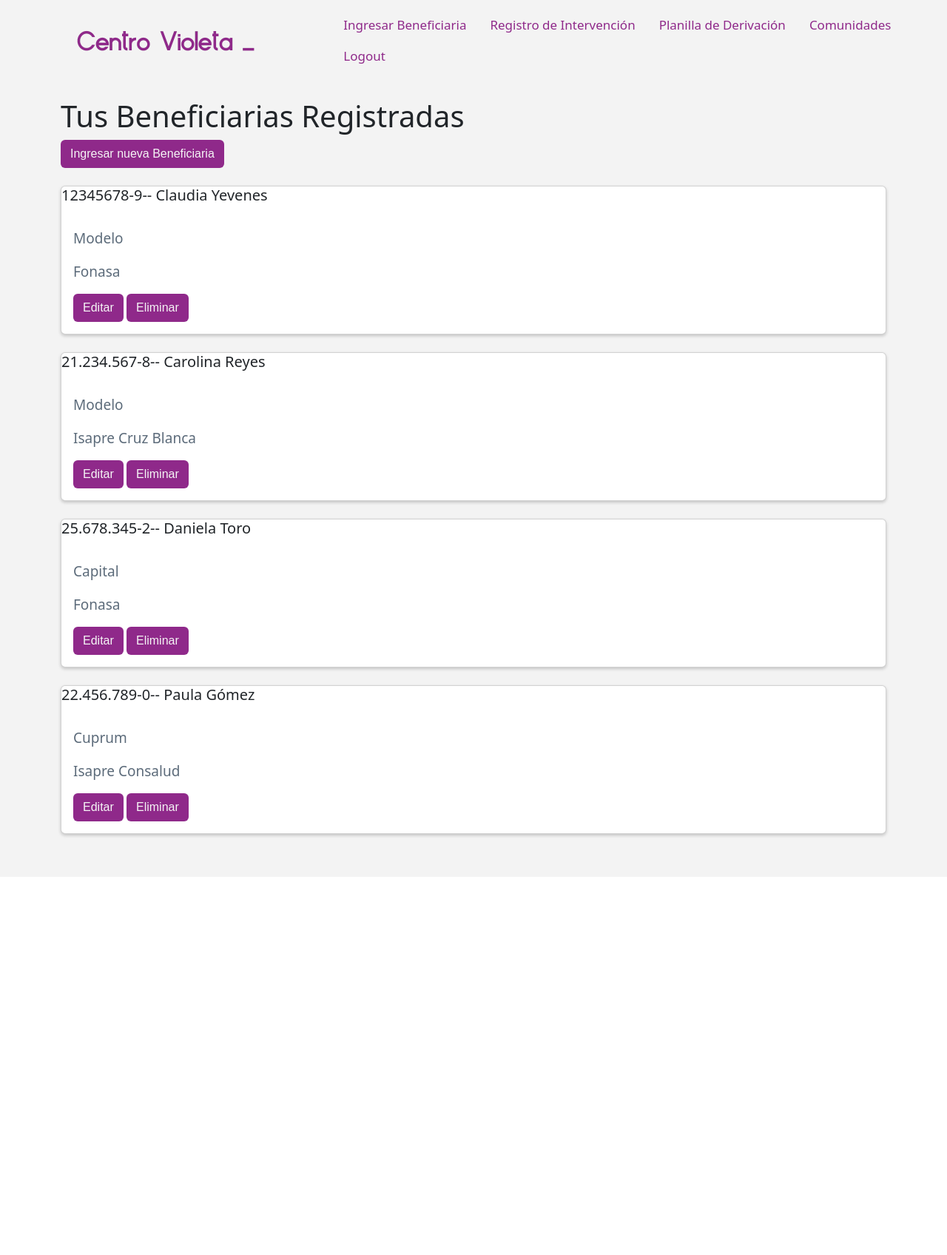
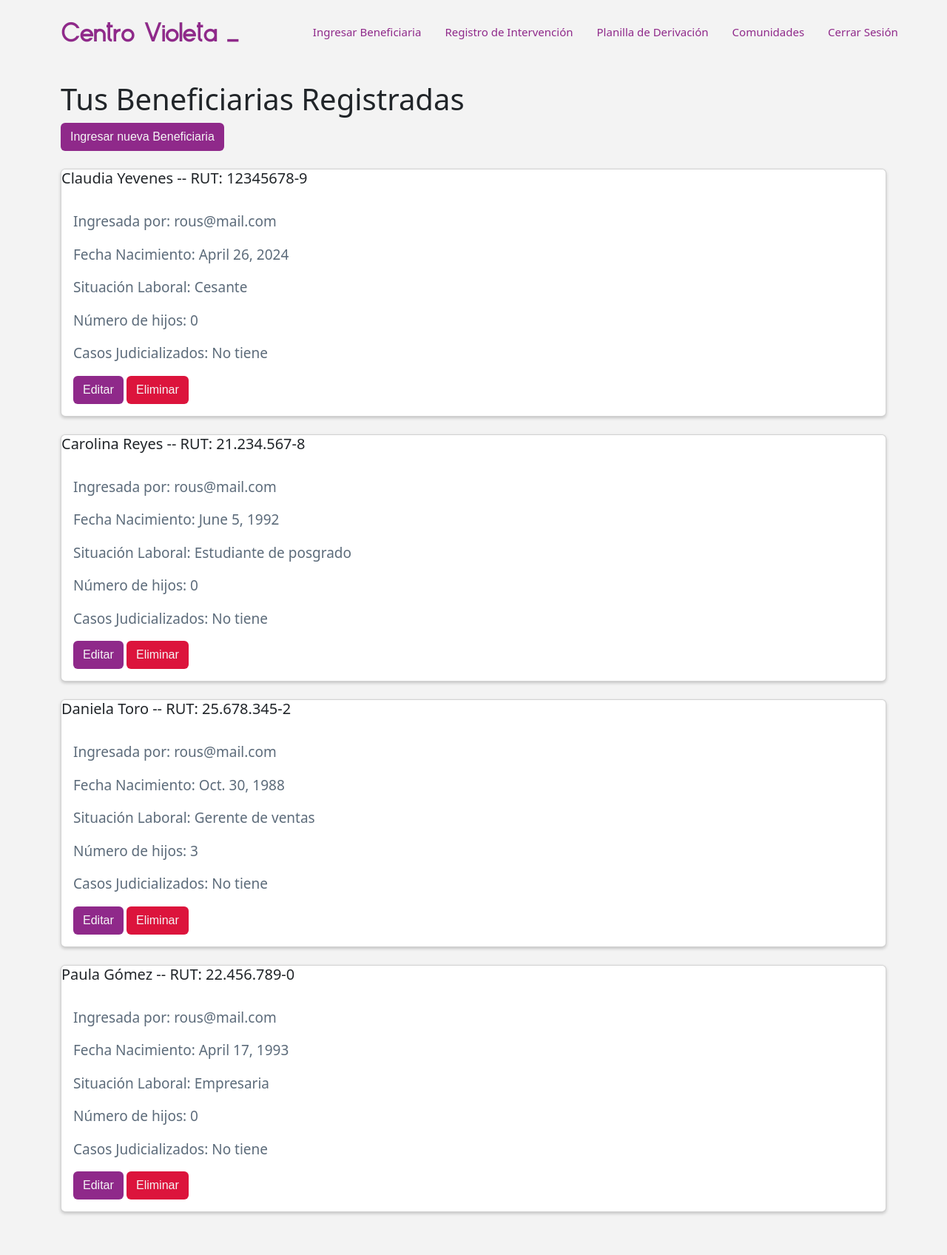
Before and after one commit to rociotatiana/centro_violeta, a Django app: page /tus_beneficiarias in a window 1280 px wide. Shown: the whole page at 74% size. Before the commit the page ends 1133 px from the top, so only its background shows below. Run offline with Django 5.2, Linux system fonts and the light colour scheme; a user stored in the database is signed in; data comes from the database, SQL or seed files in the repository; both versions use the stored data as it was after the commit.

Commit message:
fixes regarding frontend

```diff
--- a/base/models.py
+++ b/base/models.py
@@ -90,7 +90,7 @@ class Planilla_Derivacion(models.Model):
         ordering = ['-updated', '-created']
 
     def __str__(self):
-        return str(self.profesional_derivante)
+        return str(self.programa_destino)
 
 class Registro_Intervencion(models.Model):
     comuna = models.ForeignKey(Comuna, on_delete=models.SET_NULL, null=True)
--- a/base/templates/base/beneficiaria_form.html
+++ b/base/templates/base/beneficiaria_form.html
@@ -7,6 +7,11 @@
     {% csrf_token %}
     {% for field in form %}
     <div class="form__group field">
+      {% if field.errors %}
+      <div class="alert alert-danger" role="alert">
+        {{ field.errors }}
+      </div>
+      {% endif %}
       <label> {{ field.label }}</label>
       <div class="field">
         {{ field }}
--- a/base/templates/base/home.html
+++ b/base/templates/base/home.html
@@ -12,7 +12,7 @@
           <img src="#" class="card-img-top" alt="...">
           <div class="card-body rounded-9">
             <h5 class="card-title">Tus Beneficiarias</h5>
-            <p class="card-text">Lorem ipsum dolor sit amet consectetur adipisicing elit. Et, odit eligendi. Provident praesentium ipsa cumque quasi exercitationem nulla placeat optio culpa aliquam nostrum in, pariatur facilis nihil similique. Deleniti, incidunt?</p>
+            <p class="card-text">Lorem ipsum dolor sit amet consectetur adipisicing elit. </p>
             <br>
             <a href="{% url 'tus_beneficiarias' %}">
             <button>Ver Beneficiarias</button></a>
@@ -25,7 +25,7 @@
           <img src="#" class="card-img-top" alt="...">
           <div class="card-body">
             <h5 class="card-title">Tus Registros</h5>
-            <p class="card-text">Lorem ipsum dolor sit amet consectetur adipisicing elit. Quia, odio quidem vitae, porro accusantium laudantium voluptates incidunt natus, mollitia minus ipsa? Quidem ea pariatur labore, at ipsa maxime deserunt quae!</p>
+            <p class="card-text">Lorem ipsum dolor sit amet consectetur adipisicing elit. </p>
             <br>
             <a href="{% url 'tus_registros' %}">
               <button>Ver Registros de Intervención</button></a>
@@ -38,7 +38,7 @@
           <img src="#" class="card-img-top" alt="..." width="300">
           <div class="card-body">
             <h5 class="card-title">Tus Derivaciones</h5>
-            <p class="card-text">Lorem ipsum dolor sit, amet consectetur adipisicing elit. Voluptate provident repudiandae aliquam quam magni commodi aut consequatur incidunt a esse! Dolor quas voluptatem, nisi laudantium blanditiis cupiditate mollitia molestiae beatae!</p>
+            <p class="card-text">Lorem ipsum dolor sit, amet consectetur adipisicing elit. </p>
             <br>
             <a href="{% url 'tus_derivaciones' %}">
               <button>Ver Derivaciones</button></a>
--- a/base/templates/base/tus_beneficiarias.html
+++ b/base/templates/base/tus_beneficiarias.html
@@ -9,11 +9,14 @@
         {% for beneficiaria in beneficiarias %}
         <div class="card">
             <div class="card-title">
-            <h5>{{ beneficiaria.rut }}-- {{ beneficiaria.nombre }} {{ beneficiaria.apellido }}</h5>
+            <h5>{{ beneficiaria.nombre }} {{ beneficiaria.apellido }} -- RUT: {{ beneficiaria.rut }}</h5>
         </div>
         <div class="card-body">
-            <p> {{ beneficiaria.afp }}</p>
-            <p> {{ beneficiaria.seguro_medico }}</p>
+            <p> Ingresada por: {{ beneficiaria.profesional_que_ingresa }}</p>
+            <p>Fecha Nacimiento: {{ beneficiaria.fecha_nacimiento }}</p>
+            <p> Situación Laboral: {{ beneficiaria.situacion_laboral }}</p>
+            <p> Número de hijos: {{ beneficiaria.numero_hijos }}</p>
+            <p> Casos Judicializados: {{ beneficiaria.casos_judicializados }}</p>
             <a href="{% url 'actualizar_beneficiaria' beneficiaria.id %}"><button>Editar</button></a>
             <a href="{% url 'eliminar_beneficiaria' beneficiaria.id %}"><button class="btn-danger">Eliminar</button></a>
         </div>
--- a/base/templates/base/tus_derivaciones.html
+++ b/base/templates/base/tus_derivaciones.html
@@ -12,8 +12,8 @@
             <h5>Derivación a {{ derivacion.programa_destino }}-- {{ derivacion.beneficiaria }} </h5>
         </div>
         <div class="card-body">
-            <p> </p>
-            <p> </p>
+            <p> Resumen: {{ derivacion.descripcion }} </p>
+            <p> Casos Judicializados: {{ derivacion.casos_judicializados }} </p>
             <a href="{% url 'actualizar_derivacion' derivacion.id %}"><button>Editar</button></a>
             <a href="{% url 'eliminar_derivacion' derivacion.id %}"><button class="btn-danger">Eliminar</button></a>
         </div>
--- a/base/templates/base/tus_registros.html
+++ b/base/templates/base/tus_registros.html
@@ -9,9 +9,11 @@
         {% for registro in registros %}
         <div class="card">
             <div class="card-title">
-            <h5>{{ registro.programa }}-- {{ registro.beneficiaria }}</h5>
+            <h5>{{ registro.programa }}-- {{ registro.beneficiaria }} | {{ beneficiaria.nombre }}</h5>
         </div>
         <div class="card-body">
+            <p> Monitora: {{ registro.profesional }}</p>
+            <p> Resumen:</p>
             <p> {{ registro.descripcion }}</p>
             <a href="{% url 'actualizar_intervencion' registro.id %}"><button>Editar</button></a>
             <a href="{% url 'eliminar_intervencion' registro.id %}"><button class="btn-danger">Eliminar</button></a>
--- a/base/views.py
+++ b/base/views.py
@@ -60,6 +60,9 @@ def ingresar_beneficiaria(request):
         if form.is_valid():
             form.save()
             return redirect('home')
+        else:
+            messages.error(request, 'Has ingresado un valor no permitido')
+
     context = {'form': form}
     return render(request, 'base/beneficiaria_form.html', context)
 
@@ -93,7 +96,8 @@ def eliminarBeneficiaria(request, pk):
 @login_required(login_url='login')
 def tus_registros(request):
     registros = Registro_Intervencion.objects.filter(profesional=request.user.id)
-    context = {'registros': registros}
+    beneficiarias = Beneficiaria.objects.filter(profesional_que_ingresa = request.user.id)
+    context = {'registros': registros, 'beneficiarias': beneficiarias}
     return render(request, 'base/tus_registros.html', context)
 
 
@@ -123,6 +127,7 @@ def actualizar_intervencion(request, pk):
         if form.is_valid():
             form.save()
             return redirect('home')
+
     context = {'form': form}
     return render(request, 'base/intervencion_form.html', context)
 
--- a/static/css/style.css
+++ b/static/css/style.css
@@ -49,7 +49,7 @@ p {
   font-size: 19px;
 }
 
-button, .submit {
+button, .submit, input {
   font-family: Arial, Helvetica, sans-serif;
   font-size: 16px;
   padding: 7px 13px;
@@ -59,6 +59,10 @@ button, .submit {
   border-radius: 6px;
   cursor: pointer;
   transition: all 0.3s ease 0s;
+}
+
+.btn-danger  {
+  background-color: crimson;
 }
 
 a {
@@ -95,16 +99,19 @@ a:hover {
   color: var(--action-color);
 }
 
-button:hover, .submit:hover {
+button:hover, .submit:hover, input:hover {
   background-color: var(--action-color);
 
 }
 
+.btn-danger:hover  {
+  background-color: rgb(255, 0, 0);
+}
 
 /* NAVBAR */
 
 nav {
-  font-size: 17px;
+  font-size: 15px;
   background-color: var(--first-base-color);
 }
 .nav-link {
@@ -121,13 +128,13 @@ nav {
 }
 .navbar-brand {
 align-items: end;
-flex: 0 0 33.333%;
-max-width: 33.333%;
+flex: 0 0 30%;
+max-width: 30%;
 }
 
 #navbarScroll {
-flex: 0 0 66.666%;
-max-width: 66.666%;
+flex: 0 0 70%;
+max-width: 70%;
 }
 
 
--- a/templates/layout.html
+++ b/templates/layout.html
@@ -41,11 +41,11 @@
             </li>
             {% if request.user.is_authenticated %}
             <li class="nav-item">
-              <a class="nav-link" aria-current="page" href="{% url 'logout' %}">Logout</a>
+              <a class="nav-link" aria-current="page" href="{% url 'logout' %}">Cerrar Sesión</a>
             </li>
             {% else %}
             <li class="nav-item">
-              <a class="nav-link" aria-current="page" href="{% url 'login' %}">Login</a>
+              <a class="nav-link" aria-current="page" href="{% url 'login' %}">Iniciar Sesión</a>
             </li>
             {% endif %}
           </ul>
```
Also changed, not shown: base/templates/base/delete.html (+5 -4 lines), db.sqlite3. Lines whose indentation alone changed are shown as unchanged.
